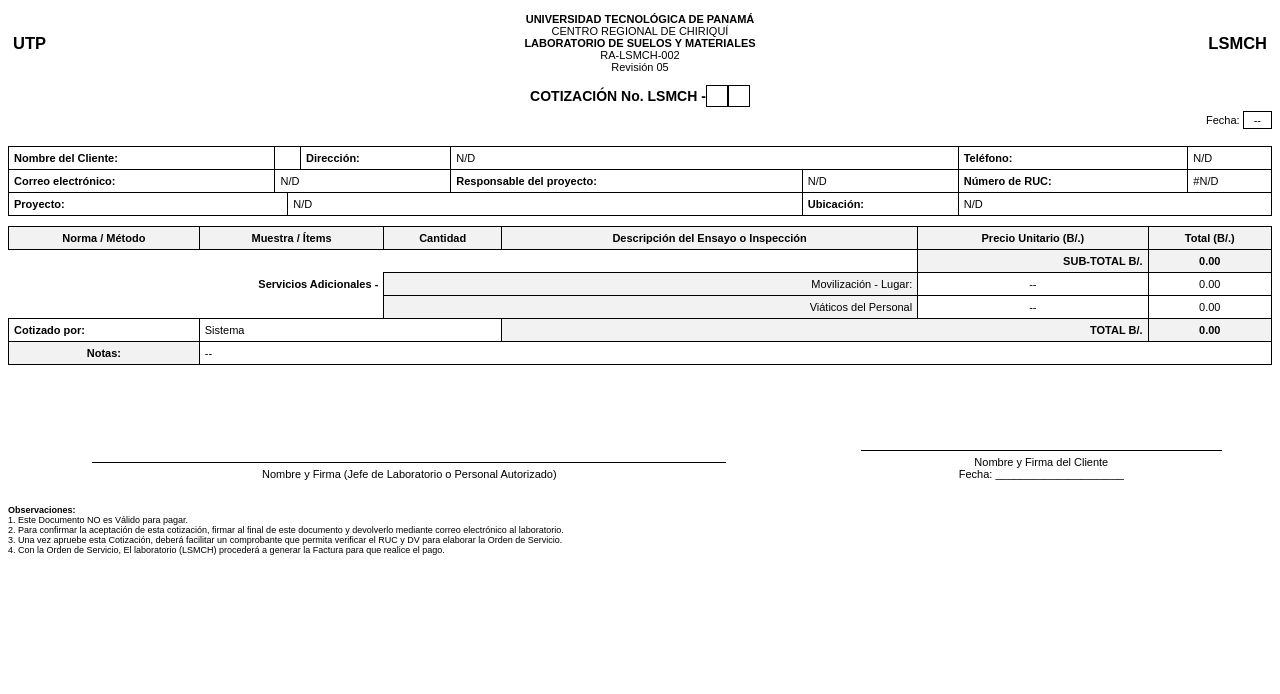
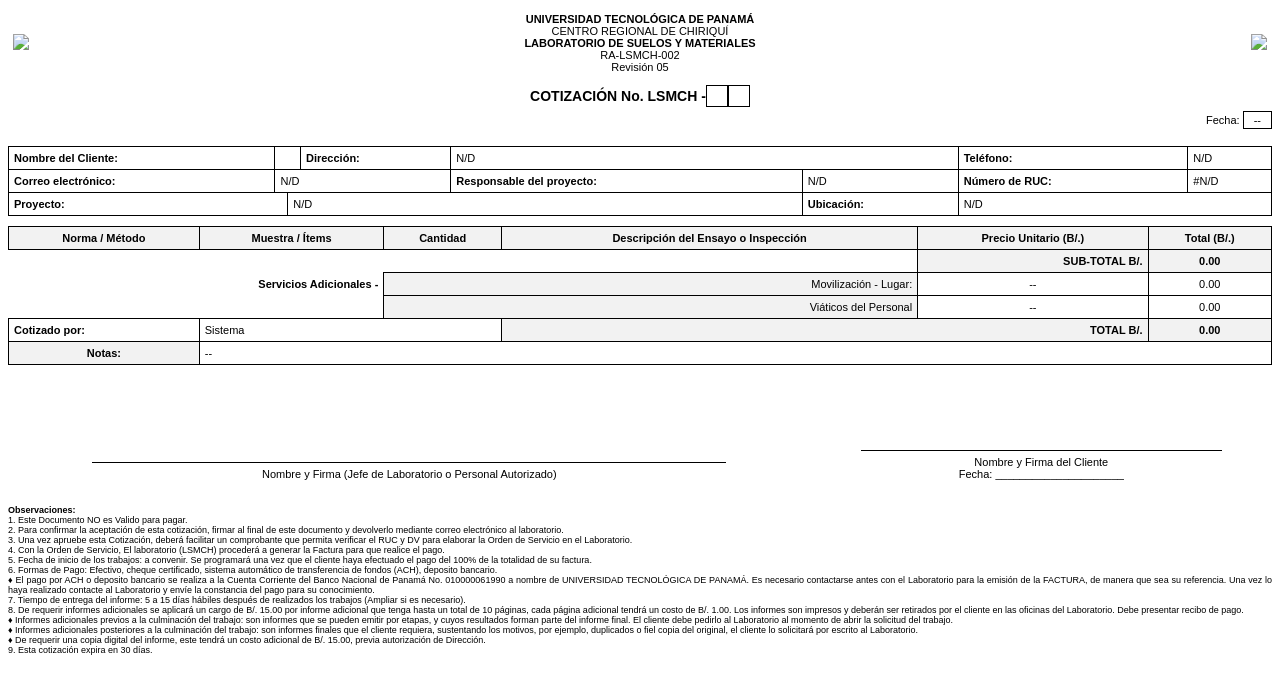
Before and after one commit to Ricky06202/LaboratorioDeSuelosYMateriales, a Python web app: template backend/app/templates/quotation.html in a window 1280 px wide. Shown: the top 694 px of the page. Run offline with Jinja, Linux system fonts and the light colour scheme; the template is opened without the code that fills it, so the values that code supplies are empty.

Commit message:
arreglamos la cotizacion

```diff
--- a/backend/app/templates/quotation.html
+++ b/backend/app/templates/quotation.html
@@ -118,8 +118,7 @@
         <table style="border: none; margin-bottom: 0;">
             <tr>
                 <td style="border: none; width: 20%; text-align: left;">
-                    <!-- Logo UTP placeholder -->
-                    <h2>UTP</h2>
+                    <img src="file://{{ assets_dir }}/UTP.png" style="max-height: 80px;">
                 </td>
                 <td style="border: none; width: 60%; text-align: center;">
                     <div class="bold">UNIVERSIDAD TECNOLÓGICA DE PANAMÁ</div>
@@ -129,8 +128,7 @@
                     <div>Revisión 05</div>
                 </td>
                 <td style="border: none; width: 20%; text-align: right;">
-                    <!-- Logo LSMCH placeholder -->
-                    <h2>LSMCH</h2>
+                    <img src="file://{{ assets_dir }}/LSMCH.png" style="max-height: 80px;">
                 </td>
             </tr>
         </table>
@@ -243,13 +241,35 @@
 
     <div class="notes">
         <p><strong>Observaciones:</strong><br>
-            1. Este Documento NO es Válido para pagar.<br>
+            1. Este Documento NO es Valido para pagar.<br>
             2. Para confirmar la aceptación de esta cotización, firmar al final de este documento y devolverlo mediante
             correo electrónico al laboratorio.<br>
             3. Una vez apruebe esta Cotización, deberá facilitar un comprobante que permita verificar el RUC y DV para
-            elaborar la Orden de Servicio.<br>
+            elaborar la Orden de Servicio en el Laboratorio.<br>
             4. Con la Orden de Servicio, El laboratorio (LSMCH) procederá a generar la Factura para que realice el
             pago.<br>
+            5. Fecha de inicio de los trabajos: a convenir. Se programará una vez que el cliente haya efectuado el pago
+            del 100% de la totalidad de su factura.<br>
+            6. Formas de Pago: Efectivo, cheque certificado, sistema automático de transferencia de fondos (ACH),
+            deposito bancario.<br>
+            ♦ El pago por ACH o deposito bancario se realiza a la Cuenta Corriente del Banco Nacional de Panamá No.
+            010000061990 a nombre de UNIVERSIDAD TECNOLÓGICA DE PANAMÁ. Es necesario contactarse antes con el
+            Laboratorio para la emisión de la FACTURA, de manera que sea su referencia. Una vez lo haya realizado
+            contacte al Laboratorio y envíe la constancia del pago para su conocimiento.<br>
+            7. Tiempo de entrega del informe: 5 a 15 días hábiles después de realizados los trabajos (Ampliar si es
+            necesario).<br>
+            8. De requerir informes adicionales se aplicará un cargo de B/. 15.00 por informe adicional que tenga hasta
+            un total de 10 páginas, cada página adicional tendrá un costo de B/. 1.00. Los informes son impresos y
+            deberán ser retirados por el cliente en las oficinas del Laboratorio. Debe presentar recibo de pago.<br>
+            ♦ Informes adicionales previos a la culminación del trabajo: son informes que se pueden emitir por
+            etapas, y cuyos resultados forman parte del informe final. El cliente debe pedirlo al Laboratorio al momento
+            de abrir la solicitud del trabajo.<br>
+            ♦ Informes adicionales posteriores a la culminación del trabajo: son informes finales que el cliente
+            requiera, sustentando los motivos, por ejemplo, duplicados o fiel copia del original, el cliente lo
+            solicitará por escrito al Laboratorio.<br>
+            ♦ De requerir una copia digital del informe, este tendrá un costo adicional de B/. 15.00, previa
+            autorización de Dirección.<br>
+            9. Esta cotización expira en 30 días.
         </p>
     </div>
 </body>
--- a/backend/app/templates/service_order.html
+++ b/backend/app/templates/service_order.html
@@ -74,7 +74,7 @@
         <table style="border: none; margin-bottom: 0;">
             <tr>
                 <td style="border: none; width: 20%; text-align: left;">
-                    <h2>UTP</h2>
+                    <img src="file://{{ assets_dir }}/UTP.png" style="max-height: 80px;">
                 </td>
                 <td style="border: none; width: 60%; text-align: center;">
                     <div class="bold">UNIVERSIDAD TECNOLÓGICA DE PANAMÁ</div>
@@ -84,7 +84,7 @@
                     <div>Revisión 03</div>
                 </td>
                 <td style="border: none; width: 20%; text-align: right;">
-                    <h2>LSMCH</h2>
+                    <img src="file://{{ assets_dir }}/LSMCH.png" style="max-height: 80px;">
                 </td>
             </tr>
         </table>
```
Also changed, not shown: backend/app/api/endpoints/pdf_utils.py (+6 -2 lines), backend/assets/LSMCH.png (added), backend/assets/UTP.png (added).
